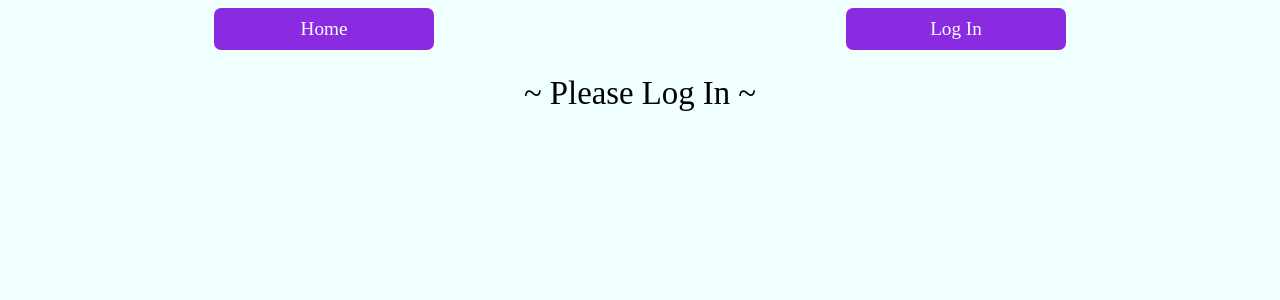
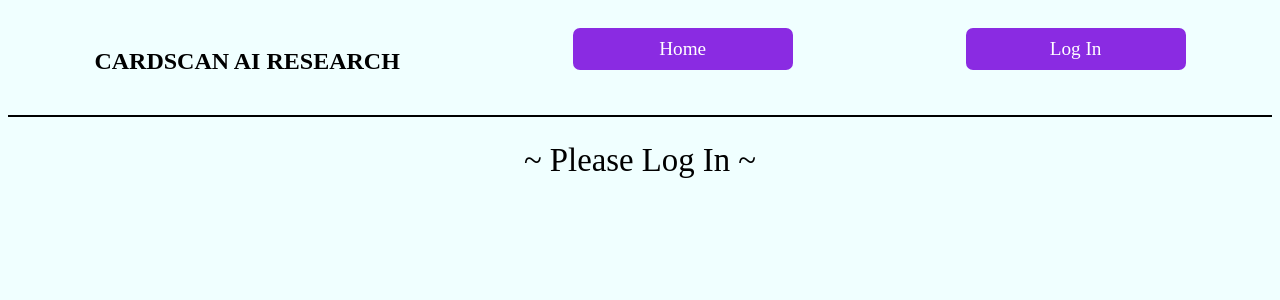
Before and after one commit to morancathy/notes-rails-react-frontend, a React app: page / in a window 1280 px wide. Shown: the top 300 px of the page. Built offline with nearby package versions, Linux system fonts and the light colour scheme.

Commit message:
slight update to navbar

```diff
--- a/src/components/Nav.js
+++ b/src/components/Nav.js
@@ -1,9 +1,10 @@
 import React from 'react';
-import {Link} from 'react-router-dom'
+import { Link } from 'react-router-dom';
 
-const Nav = (props) => {
+const Nav = () => {
   return (
     <nav>
+      <h1>CARDSCAN AI RESEARCH</h1>
       <Link to="/"><div>Home</div></Link>
       <Link to="/login"><div>Log In</div></Link>
     </nav>
--- a/src/styles.css
+++ b/src/styles.css
@@ -77,6 +77,8 @@ td {
 nav {
   display: flex;
   justify-content: space-around;
+  padding: 20px 0;
+  border-bottom: solid 2px;
 }
 
 nav a {
```
Lines whose indentation alone changed are shown as unchanged.
